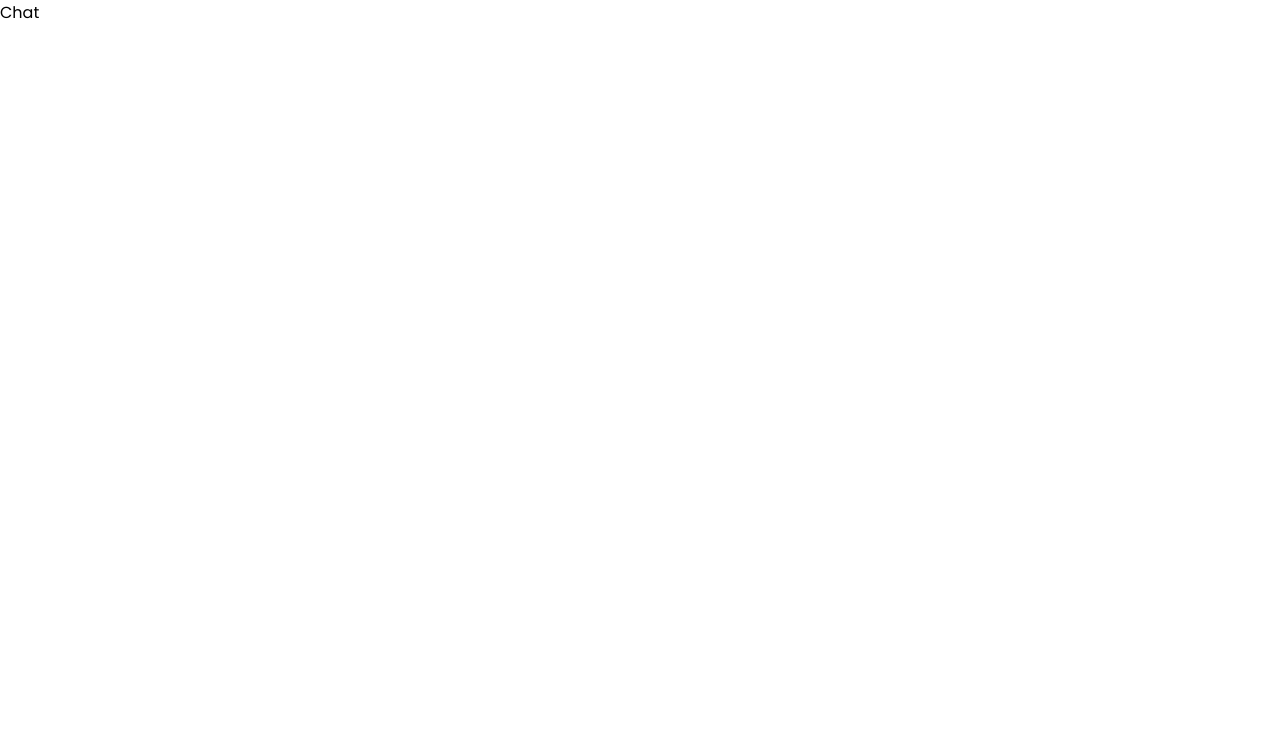
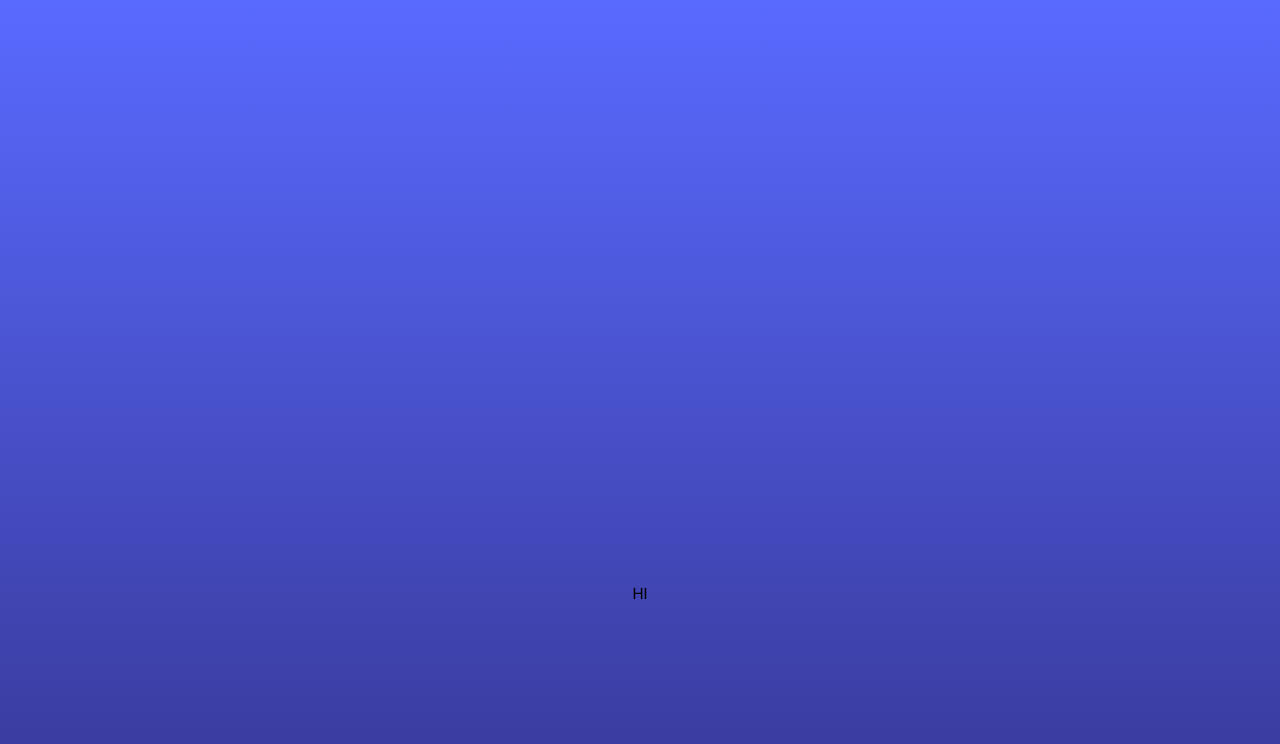
Before and after one commit to hari-maulana/bubble-buzz-chat-app, a React (Vite) app: page /chat in a window 1280 px wide. Shown: the top 744 px of the page. Built offline with nearby package versions, Linux system fonts and the light colour scheme.

Commit message:
(chat-screen): initial ui for chat screen

```diff
--- a/src/pages/Chat/Chat.css
+++ b/src/pages/Chat/Chat.css
@@ -0,0 +1,15 @@
+.chat {
+  min-height: 100vh;
+  background: linear-gradient(#596aff, #383999);
+  display: grid;
+  place-items: center;
+}
+
+.chat-container {
+  width: 95%;
+  height: 7gvh;
+  max-width: 1000px;
+  background-color: aliceblue;
+  display: grid;
+  grid-template-columns: 1fr 2fr 1fr;
+}
--- a/src/pages/Chat/Chat.tsx
+++ b/src/pages/Chat/Chat.tsx
@@ -1,5 +1,12 @@
+import "./Chat.css";
+
 const Chat = () => {
-  return <div>Chat</div>;
+  return (
+    <div className="chat">
+      <div className="chat-container"></div>
+      HI
+    </div>
+  );
 };
 
 export default Chat;
```
